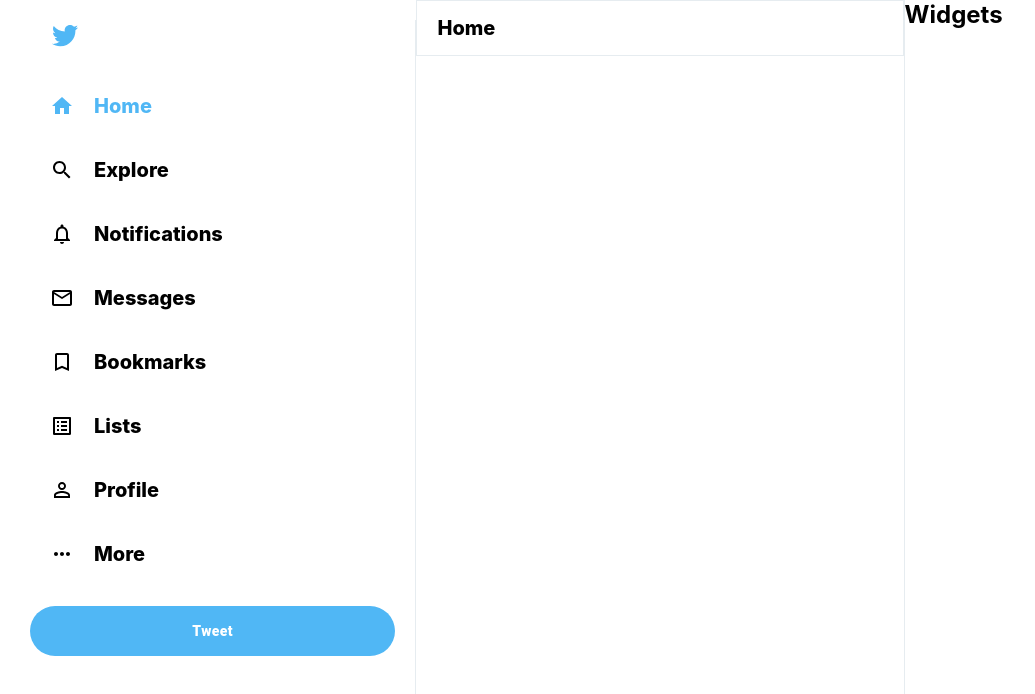
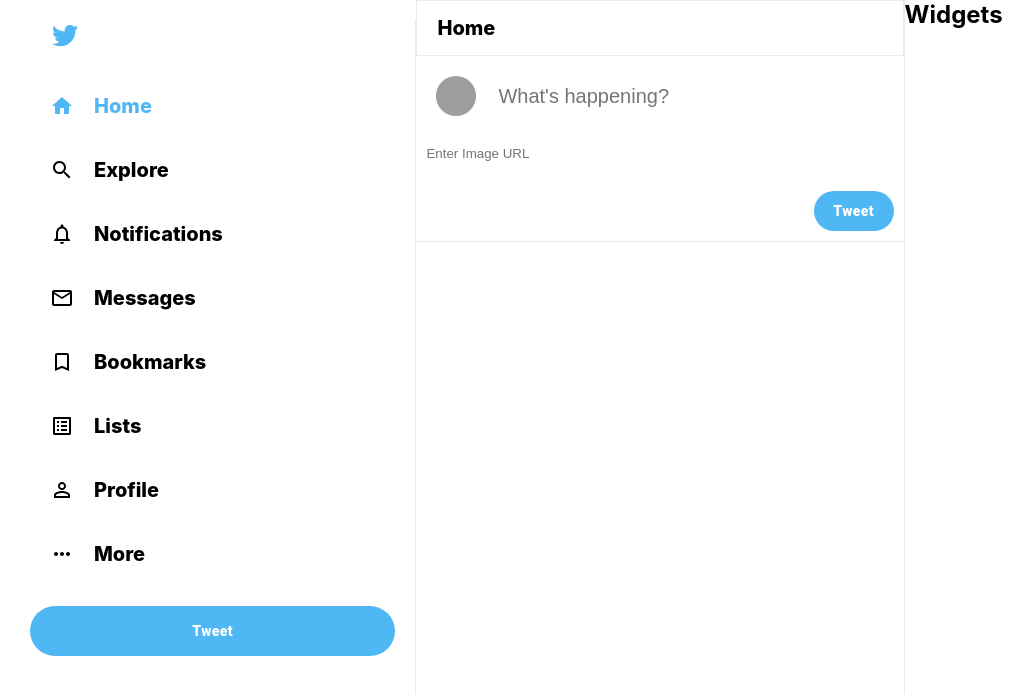
Before and after one commit to akshayjadhav4/twitter-clone-react-firebase, a React (Create React App) app: page / in a window 1280 px wide. Shown: the top 694 px of the page, without its empty margins (0-1035 px from the left). Built offline with nearby package versions, Linux system fonts and the light colour scheme; grey boxes are pictures that could not be loaded.

Commit message:
TweetBox design done

```diff
--- a/src/components/Feed/Feed.js
+++ b/src/components/Feed/Feed.js
@@ -1,11 +1,13 @@
 import React from "react";
 import "./Feed.css";
+import TweetBox from "../TweetBox/TweetBox";
 function Feed() {
   return (
     <div className="feed">
       <div className="feed__header">
         <h2>Home</h2>
       </div>
+      <TweetBox />
     </div>
   );
 }
--- /dev/null
+++ b/src/components/TweetBox/TweetBox.css
@@ -0,0 +1,40 @@
+.tweetBox {
+  padding-bottom: 10px;
+  border-bottom: 1px solid var(--twitter-background);
+  padding-right: 10px;
+}
+
+.tweetBox > form {
+  display: flex;
+  flex-direction: column;
+}
+
+.tweetBox__input {
+  padding: 20px;
+  display: flex;
+}
+
+.tweetBox__input > input {
+  flex: 1;
+  margin-left: 20px;
+  font-size: 20px;
+  border: none;
+}
+
+.tweetBox__inputImage {
+  border: none;
+  padding: 10px;
+}
+
+.tweetBox__tweetButton {
+  background-color: var(--twitter-color) !important;
+  border: none !important;
+  color: white !important;
+  font-weight: 900 !important;
+  text-transform: inherit !important;
+  border-radius: 30px !important;
+  width: 80px;
+  height: 40px !important;
+  margin-top: 20px !important;
+  margin-left: auto !important ;
+}
--- /dev/null
+++ b/src/components/TweetBox/TweetBox.js
@@ -0,0 +1,23 @@
+import React from "react";
+import "./TweetBox.css";
+import { Button, Avatar } from "@material-ui/core";
+function TweetBox() {
+  return (
+    <div className="tweetBox">
+      <form>
+        <div className="tweetBox__input">
+          <Avatar src="https://avatars1.githubusercontent.com/u/34000732?s=460&u=640516ac2efab6dca8cd230a9b884c9ecba3a86b&v=4" />
+          <input type="text" placeholder="What's happening?" />
+        </div>
+        <input
+          className="tweetBox__inputImage"
+          type="text"
+          placeholder="Enter Image URL"
+        />
+        <Button className="tweetBox__tweetButton">Tweet</Button>
+      </form>
+    </div>
+  );
+}
+
+export default TweetBox;
```
